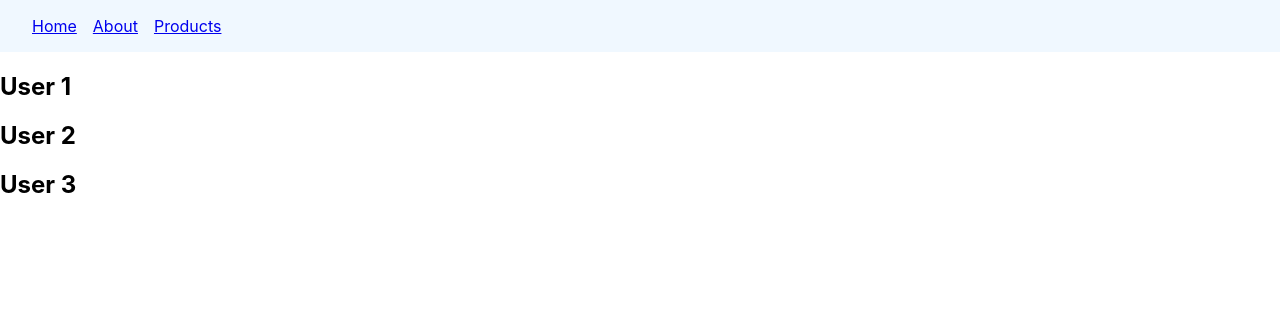
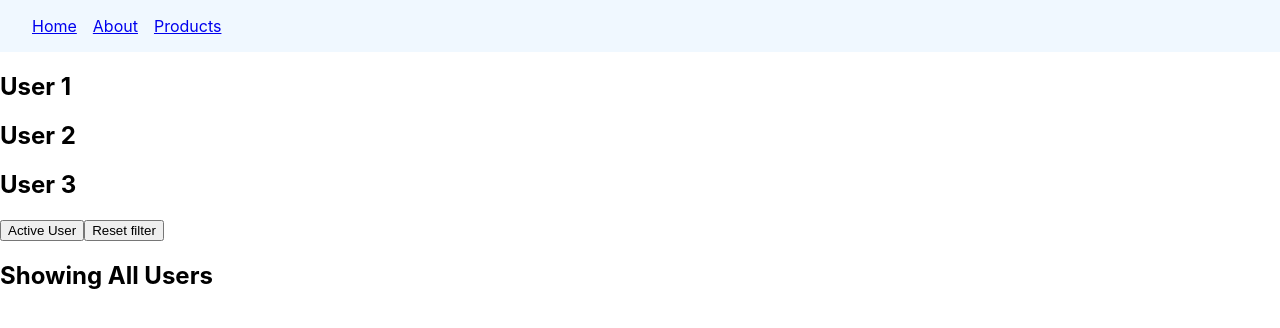
Before and after one commit to AmanUllah687/React-Router, a React (Create React App) app: page /users in a window 1280 px wide. Shown: the top 328 px of the page. Built offline with nearby package versions, Linux system fonts and the light colour scheme.

Commit message:
React Router - Search Params

```diff
--- a/src/componenets/Users.js
+++ b/src/componenets/Users.js
@@ -1,11 +1,20 @@
-import { Outlet } from "react-router-dom"
+import { Outlet,  useSearchParams } from "react-router-dom"
 export const Users = () => {
+  const [searchParams, setSearchParams] = useSearchParams()
+  const showActiveUsers = searchParams.get('filter') === 'active'
+
+
     return (
         <div>
           <h2>User 1</h2>
           <h2>User 2</h2>
           <h2>User 3</h2>
           <Outlet />
+          <div>
+            <button onClick={() => setSearchParams({filter: 'active'})}>Active User</button>
+            <button onClick={() => setSearchParams()}>Reset filter</button>
+          </div>
+          { showActiveUsers ? (<h2>Showing A Active user</h2>) : (<h2>Showing All Users</h2>)}
         </div>
     )
 }
```
